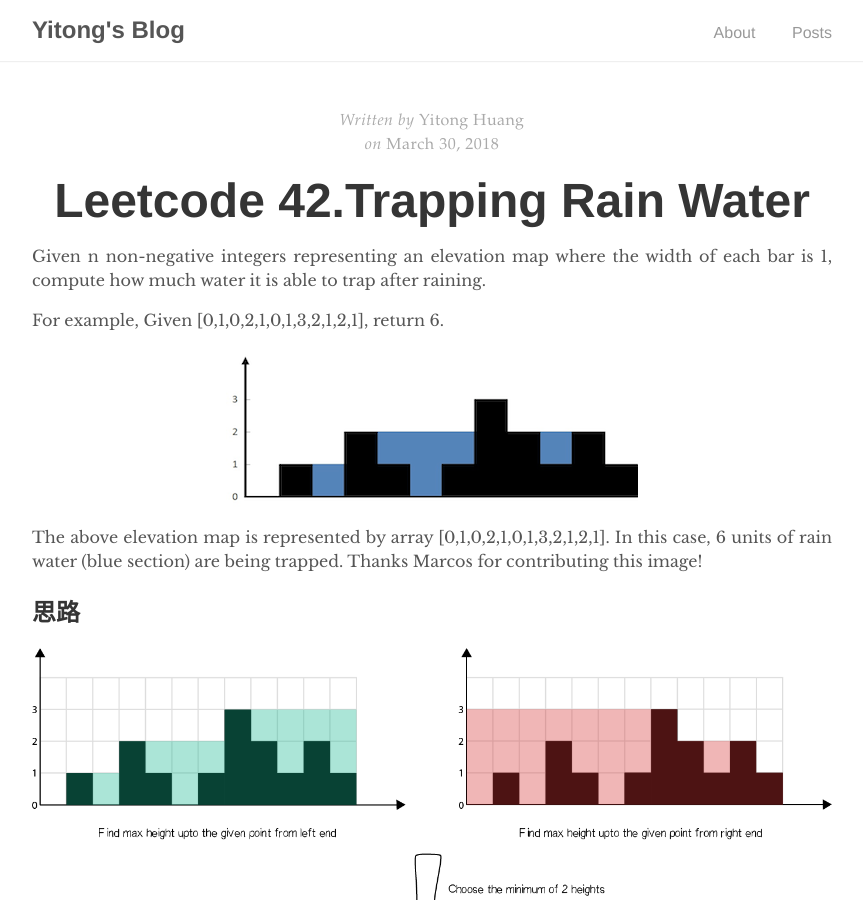
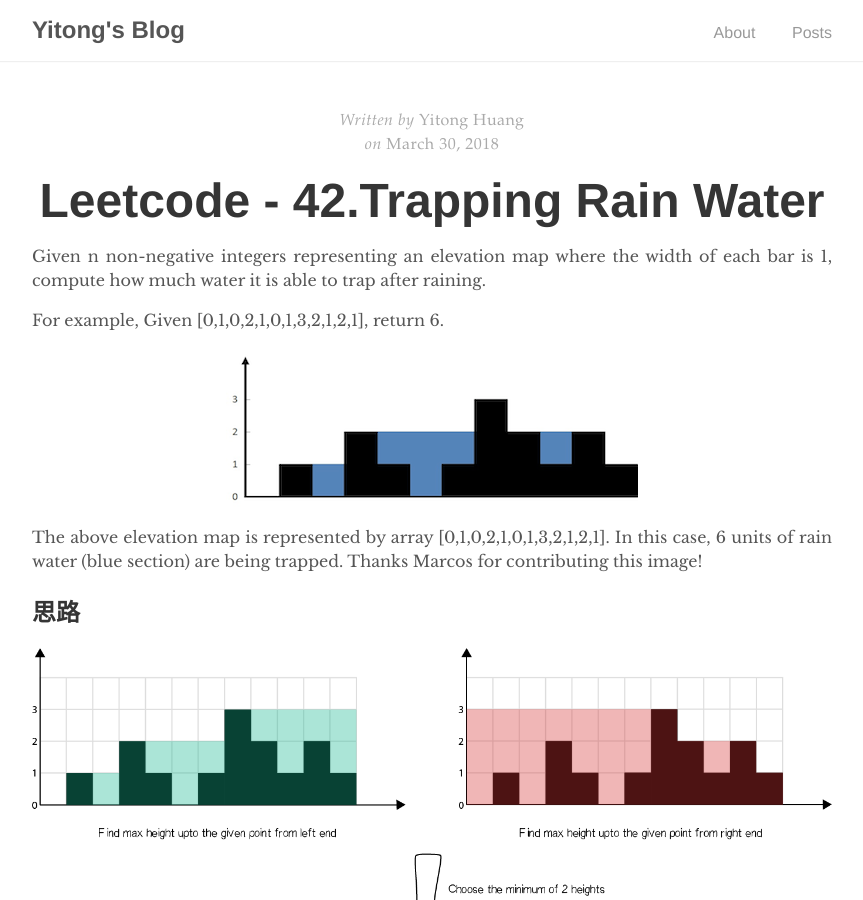
Before and after one commit to yitong-huang/blog, a Jekyll site: the page built from _posts/2018-03-30-leetcode42.md, in a window 1280 px wide and 900 px high. Shown: the whole window, without its empty margins (208-1071 px from the left). Built offline with Jekyll 4.4.1, drawn with Linux system fonts in a browser that asks for light colours.

```diff
--- a/_posts/2018-03-30-leetcode42.md
+++ b/_posts/2018-03-30-leetcode42.md
@@ -1,6 +1,6 @@
 ---
 layout: post
-title: "Leetcode 42.Trapping Rain Water"
+title: "Leetcode - 42.Trapping Rain Water"
 author: "Yitong Huang"
 tags: "leetcode"
 ---
```
